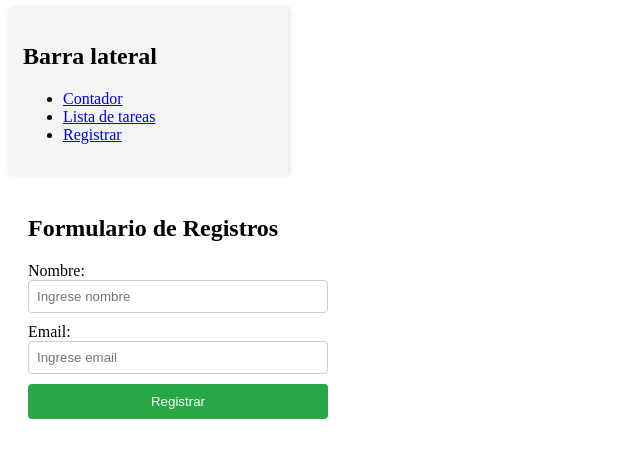
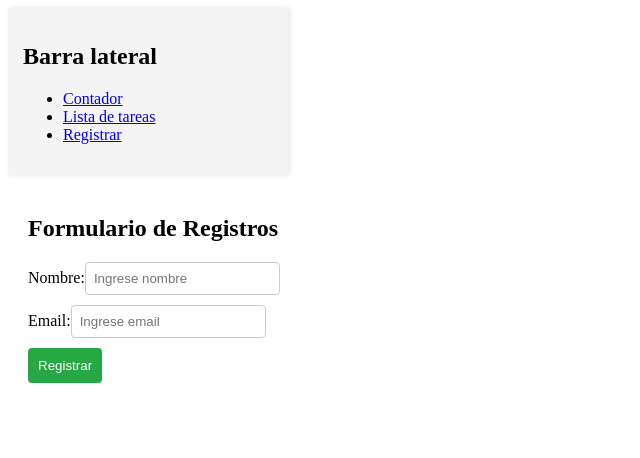
Before and after one commit to Andre123-69/proyecto-vue, a Vue app: page /Registro in a window 1280 px wide. Shown: the top 458 px of the page, without its empty margins (0-640 px from the left). Built offline with nearby package versions, Linux system fonts and the light colour scheme.

Commit message:
instalacion de Vue-Validate y Creacion de Modulos

```diff
--- a/index.html
+++ b/index.html
@@ -1,9 +1,14 @@
-<!DOCTYPE html>
+<!doctype html>
 <html lang="">
   <head>
-    <meta charset="UTF-8">
-    <link rel="icon" href="/favicon.ico">
-    <meta name="viewport" content="width=device-width, initial-scale=1.0">
+    <meta charset="UTF-8" />
+    <link rel="icon" href="/favicon.ico" />
+    <meta name="viewport" content="width=device-width, initial-scale=1.0" />
+    <link
+      rel="stylesheet"
+      href="https://unpkg.com/primeicons@latest/primeicons.css"
+    />
+
     <title>Vite App</title>
   </head>
   <body>
--- a/package.json
+++ b/package.json
@@ -14,8 +14,12 @@
     "format": "prettier --write src/"
   },
   "dependencies": {
+    "@primeuix/themes": "^1.2.3",
+    "@tailwindcss/vite": "^4.1.11",
     "@vee-validate/yup": "^4.15.1",
     "pinia": "^3.0.3",
+    "primevue": "^4.3.7",
+    "tailwindcss": "^4.1.11",
     "vee-validate": "^4.15.1",
     "vue": "^3.5.18",
     "vue-router": "^4.5.1"
--- a/src/api/apiPoductos.vue
+++ b/src/api/apiPoductos.vue
@@ -1,27 +1,27 @@
 <script setup>
-import { ref, onMounted } from 'vue';
+import { ref, onMounted } from "vue";
 
-const items = ref([]);  // Estado reactivo para almacenar los datos recibidos
-const token = "tu_token_aqui";  // El token que recibiste para autenticación
-const url = "http://localhost:8000/api/v1/endpoint";  // URL del endpoint del backend
+const items = ref([]); // Estado reactivo para almacenar los datos recibidos
+const token = "mjVjhO5tf1JtZojEQDOGIB5wdcf7D5gM4Flt1K5Gd34crU4UUzkNxo3rSupq"; // El token que recibiste para autenticación
+const url = "https://demo.tsifactur.cpe.pe/api/item"; // URL del endpoint del backend
 
 // Función para hacer la petición al backend con token en headers
 async function fetchData() {
   try {
     const response = await fetch(url, {
-      method: 'GET',  // Cambiar a POST si tu backend lo requiere
+      method: "POST", // Cambiar a POST si tu backend lo requiere
       headers: {
-        'Content-Type': 'application/json',
-        'Authorization': `Bearer ${token}`,  // Enviar token en Authorization
+        "Content-Type": "application/json",
+        Authorization: `Bearer ${token}`, // Enviar token en Authorization
       },
     });
 
     if (!response.ok) throw new Error(`Error en la respuesta: ${response.status}`);
 
-    const data = await response.json();  // Parsear JSON recibido
-    items.value = data;  // Guardar los datos en el estado reactivo
+    const data = await response.json(); // Parsear JSON recibido
+    items.value = data; // Guardar los datos en el estado reactivo
   } catch (error) {
-    console.error('Error al obtener datos:', error);
+    console.error("Error al obtener datos:", error);
   }
 }
 
--- /dev/null
+++ b/src/modules/registro/schemas/validationSchema.js
@@ -0,0 +1,8 @@
+import * as yup from "yup";
+
+const schema = yup.object ({
+   nombre: yup.string().required(),
+   email: yup.string().email().required()
+});
+
+export default schema;
--- a/src/router/index.js
+++ b/src/router/index.js
@@ -18,6 +18,11 @@ const router = createRouter({
       name: "Registrar",
       component: () => import("../views/registroView.vue"),
     },
+    {
+      path: "/Productos",
+      name: "Productos",
+      component: () => import("../api/apiPoductos.vue"),
+    },
   ],
 });
 
--- a/src/views/registroView.vue
+++ b/src/views/registroView.vue
@@ -1,19 +1,33 @@
 <template>
   <div>
     <h2>Formulario de Registros</h2>
-    <Form action="">
-      <label for="nombre">Nombre:</label>
-      <input type="text" id="nombre" placeholder="Ingrese nombre" />
+    <Form :validation-schema="validationSchema" @submit="onSubmit">
+      <div class="form">
+        <label for="nombre">Nombre:</label>
+        <Field type="text" name="nombre" id="nombre" placeholder="Ingrese nombre" />
+        <ErrorMessage name="nombre" />
+      </div>
 
-      <label for="email">Email:</label>
-      <input type="text" id="email" placeholder="Ingrese email" />
+      <div class="form">
+        <label for="email">Email:</label>
+        <Field type="text" name="email" id="email" placeholder="Ingrese email" />
+        <ErrorMessage name="email" />
+      </div>
 
-      <button type="submit">Registrar</button>
+      <div class="form">
+        <button type="submit">Registrar</button>
+      </div>
     </Form>
   </div>
 </template>
+
 <script setup>
-import { Form } from "vee-validate";
+import { Form, Field, ErrorMessage } from "vee-validate";
+import validationSchema from "@/modules/registro/schemas/validationSchema.js";
+
+const onSubmit = () => {
+  console.log("Formulario enviado con éxito");
+};
 </script>
 <style scoped>
 form {
--- a/vite.config.js
+++ b/vite.config.js
@@ -3,12 +3,19 @@ import { fileURLToPath, URL } from 'node:url'
 import { defineConfig } from 'vite'
 import vue from '@vitejs/plugin-vue'
 import vueDevTools from 'vite-plugin-vue-devtools'
+import Components from 'unplugin-vue-components/vite';
+import {PrimeVueResolver} from '@primevue/auto-import-resolver';
 
 // https://vite.dev/config/
 export default defineConfig({
   plugins: [
     vue(),
     vueDevTools(),
+    Components({
+        resolvers: [
+            PrimeVueResolver()
+        ]
+    })
   ],
   resolve: {
     alias: {
```
Also changed, not shown: 1 other file (tests, documents, lock files or other folders).
